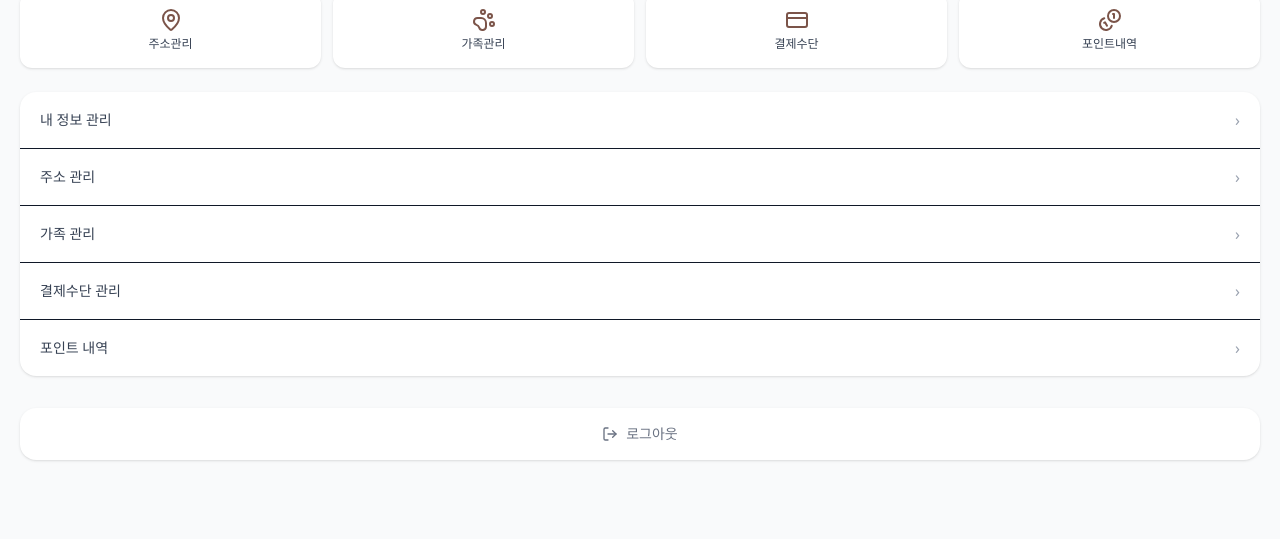
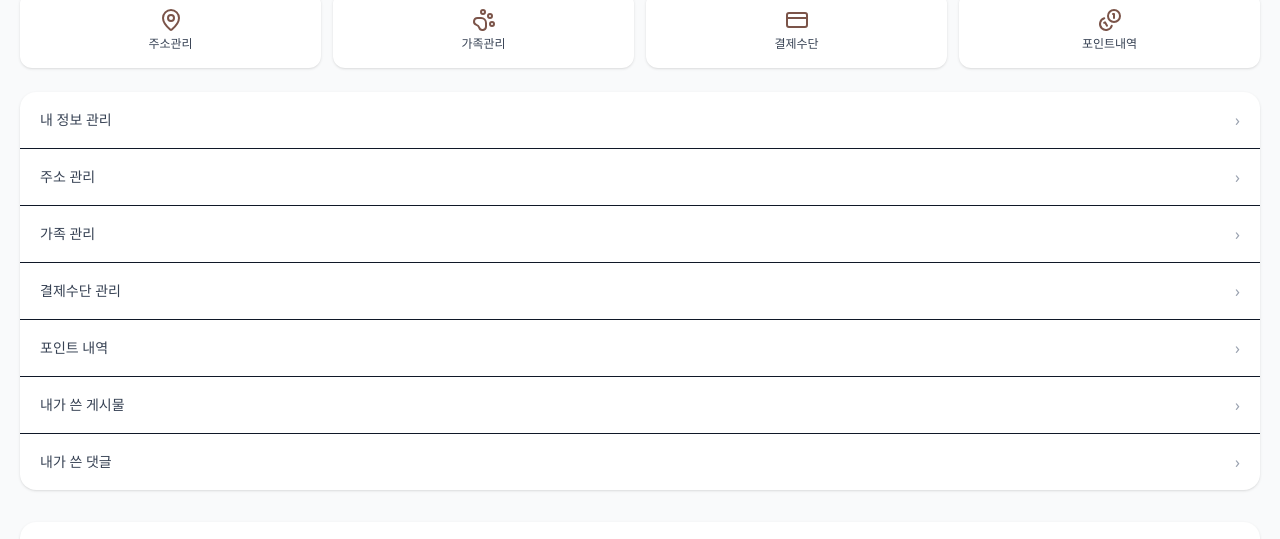
Before and after one commit to gohgeo-lang/memoriam-next, a Next.js app: page /mypage in a window 1280 px wide. Shown: the part 217-756 px from the top of the page. Built offline with nearby package versions, Linux system fonts and the light colour scheme; no server answers.

Commit message:
마이페이지_게시물_댓글_불러오기

```diff
--- a/src/app/mypage/comments/page.js
+++ b/src/app/mypage/comments/page.js
@@ -0,0 +1,65 @@
+"use client";
+
+import { useEffect, useState } from "react";
+import { useSession } from "next-auth/react";
+import Section from "@/components/Section";
+import LoadingSpinner from "@/components/LoadingSpinner";
+
+export default function MyCommentsPage() {
+  const { data: session } = useState();
+  const [comments, setComments] = useState([]);
+  const [isLoading, setIsLoading] = useState(true);
+
+  useEffect(() => {
+    if (!session) return;
+    const fetchMyComments = async () => {
+      setIsLoading(true);
+      try {
+        const res = await fetch("/api/users/comments");
+        if (res.ok) setComments(await res.json());
+      } catch (error) {
+        console.error("댓글 조회 실패:", error);
+      }
+      setIsLoading(false);
+    };
+    fetchMyComments();
+  }, [session]);
+
+  if (!session)
+    return (
+      <p className="text-center mt-10 text-gray-500">
+        로그인 후 이용 가능한 페이지입니다.
+      </p>
+    );
+  if (isLoading) return <LoadingSpinner text="댓글을 불러오는 중..." />;
+
+  if (comments.length === 0)
+    return (
+      <p className="text-center mt-10 text-gray-500">
+        아직 작성한 댓글이 없습니다.
+      </p>
+    );
+
+  return (
+    <div className="min-h-screen bg-gray-50 py-8 px-5">
+      <Section title="내가 쓴 댓글">
+        <div className="space-y-4">
+          {comments.map((c) => (
+            <div
+              key={c.id}
+              className="bg-white rounded-xl shadow-sm p-5 hover:shadow-md transition"
+            >
+              <p className="text-sm text-gray-700">{c.content}</p>
+              <p className="text-xs text-gray-500 mt-1">
+                게시물: {c.post?.title || "삭제된 게시물"}
+              </p>
+              <p className="text-xs text-gray-400 mt-2">
+                작성일: {new Date(c.createdAt).toLocaleDateString()}
+              </p>
+            </div>
+          ))}
+        </div>
+      </Section>
+    </div>
+  );
+}
--- a/src/app/mypage/page.js
+++ b/src/app/mypage/page.js
@@ -36,6 +36,22 @@ export default function MyPage() {
       href: "/mypage/points",
       label: "포인트내역",
       icon: <Coins className="w-6 h-6 text-[#7b5449]" />,
+    },
+  ];
+
+  const detailLinks = [
+    { href: "/mypage/info", label: "내 정보 관리" },
+    { href: "/mypage/address", label: "주소 관리" },
+    { href: "/mypage/family", label: "가족 관리" },
+    { href: "/mypage/payment", label: "결제수단 관리" },
+    { href: "/mypage/points", label: "포인트 내역" },
+    {
+      href: "/mypage/posts",
+      label: "내가 쓴 게시물",
+    },
+    {
+      href: "/mypage/comments",
+      label: "내가 쓴 댓글",
     },
   ];
 
@@ -84,19 +100,16 @@ export default function MyPage() {
       </div>
 
       <div className="bg-white rounded-2xl shadow divide-y mb-8">
-        {[
-          { href: "/mypage/info", label: "내 정보 관리" },
-          { href: "/mypage/address", label: "주소 관리" },
-          { href: "/mypage/family", label: "가족 관리" },
-          { href: "/mypage/payment", label: "결제수단 관리" },
-          { href: "/mypage/points", label: "포인트 내역" },
-        ].map((item) => (
+        {detailLinks.map((item) => (
           <Link
             key={item.href}
             href={item.href}
             className="flex justify-between items-center px-5 py-4 hover:bg-gray-50 transition"
           >
-            <span className="text-sm text-gray-700">{item.label}</span>
+            <div className="flex items-center gap-2">
+              {item.icon && item.icon}
+              <span className="text-sm text-gray-700">{item.label}</span>
+            </div>
             <span className="text-gray-400">›</span>
           </Link>
         ))}
```
